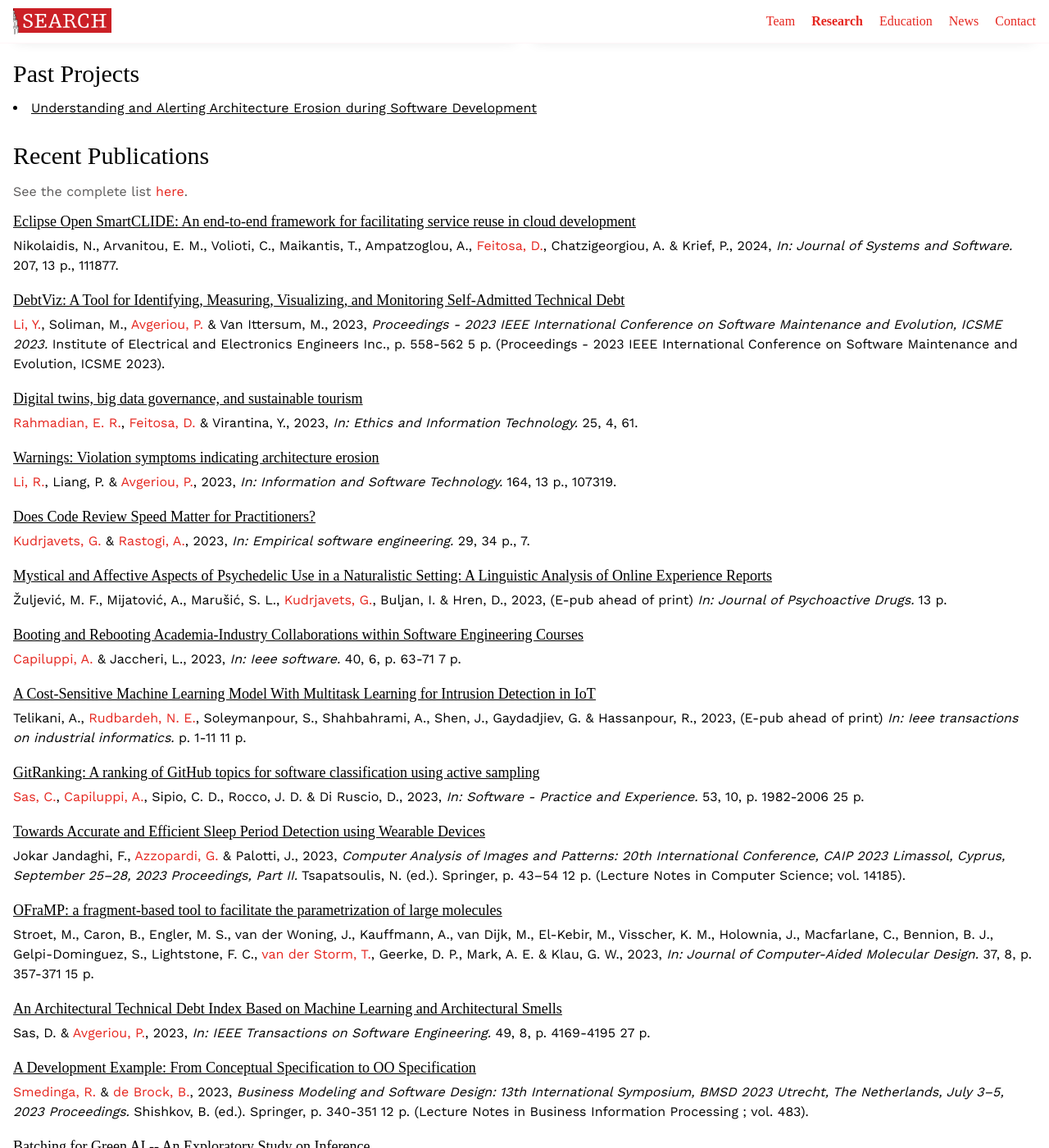
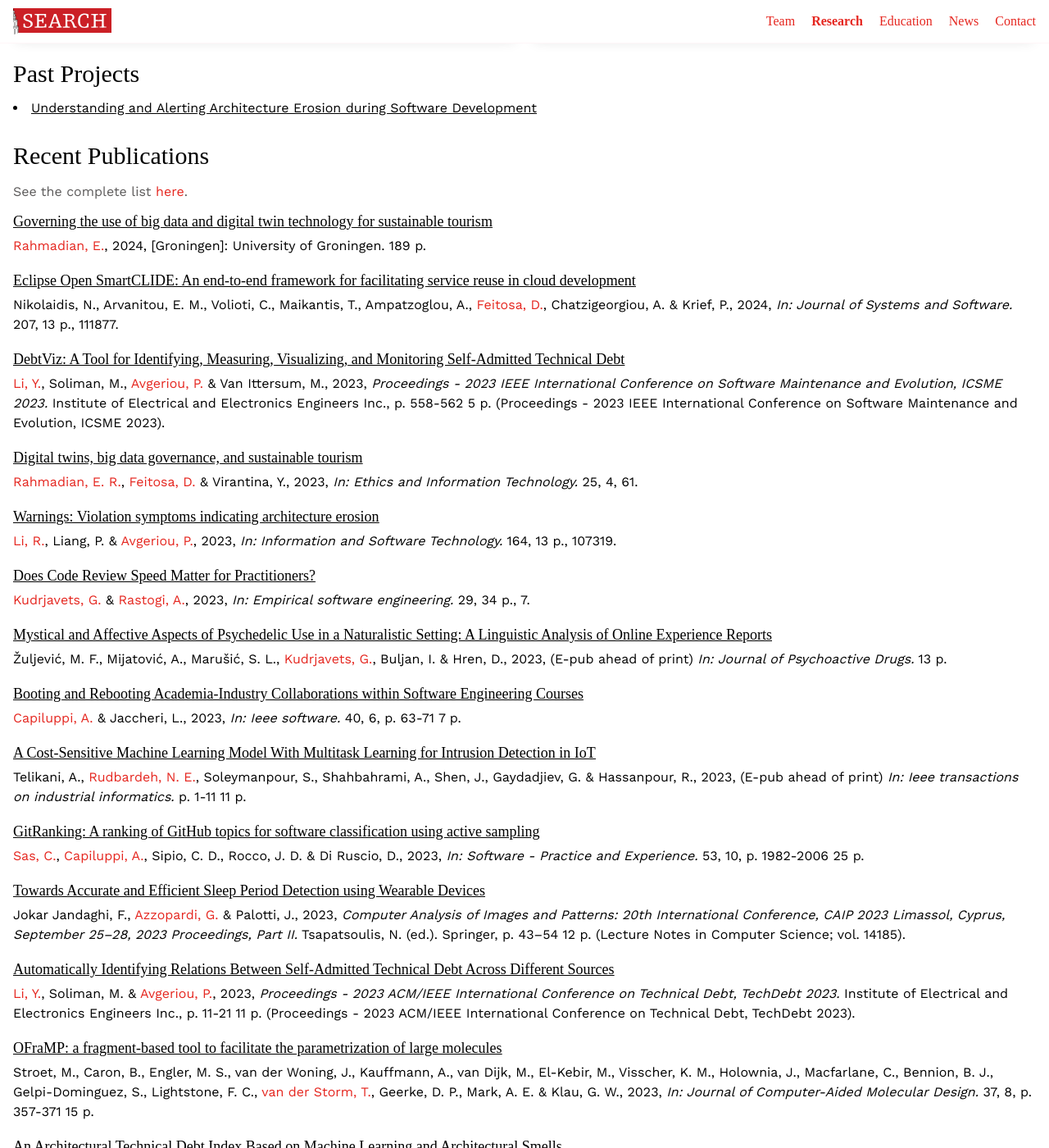
Before and after one commit to search-rug/search-rug.github.io, a Jekyll site: the page built from _pages/research.html, in a window 1280 px wide and 1400 px high, scrolled down 944 px. Shown: the whole window at 82% size. Built offline with Jekyll 4.4.1, drawn with Linux system fonts in a browser that asks for light colours; some web fonts are replaced; some of the changed text lies outside the part shown.

Commit message:
Update contributions

```diff
--- a/_data/publications.json
+++ b/_data/publications.json
@@ -1,4 +1,9 @@
 [
+    {
+        "title": "Governing the use of big data and digital twin technology for sustainable tourism",
+        "url": "https://research.rug.nl/en/publications/governing-the-use-of-big-data-and-digital-twin-technology-for-sus",
+        "description": "<div class=\"rendering rendering_researchoutput  rendering_researchoutput_portal-short rendering_thesis rendering_portal-short rendering_thesis_portal-short\"><h3 class=\"title\"><a rel=\"Thesis\" href=\"https://research.rug.nl/en/publications/governing-the-use-of-big-data-and-digital-twin-technology-for-sus\" class=\"link\"><span>Governing the use of big data and digital twin technology for sustainable tourism</span></a></h3><a rel=\"Person\" href=\"https://research.rug.nl/en/persons/eko-rahmadian-rahmadian\" class=\"link person\"><span>Rahmadian, E.</span></a>, <span class=\"date\">2024</span>, [Groningen]: <span>University of Groningen</span>. <span class=\"numberofpages\">189 p.</span></div>"
+    },
     {
         "title": "Eclipse Open SmartCLIDE: An end-to-end framework for facilitating service reuse in cloud development",
         "url": "https://research.rug.nl/en/publications/eclipse-open-smartclide-an-end-to-end-framework-for-facilitating-",
@@ -48,6 +53,11 @@
         "title": "Towards Accurate and Efficient Sleep Period Detection using Wearable Devices",
         "url": "https://research.rug.nl/en/publications/towards-accurate-and-efficient-sleep-period-detection-using-weara",
         "description": "<div class=\"rendering rendering_researchoutput  rendering_researchoutput_portal-short rendering_contributiontobookanthology rendering_portal-short rendering_contributiontobookanthology_portal-short\"><h3 class=\"title\"><a rel=\"ContributionToBookAnthology\" href=\"https://research.rug.nl/en/publications/towards-accurate-and-efficient-sleep-period-detection-using-weara\" class=\"link\"><span>Towards Accurate and Efficient Sleep Period Detection using Wearable Devices</span></a></h3><span>Jokar Jandaghi, F.</span>, <a rel=\"Person\" href=\"https://research.rug.nl/en/persons/george-azzopardi\" class=\"link person\"><span>Azzopardi, G.</span></a> &amp; <span>Palotti, J.</span>, <span class=\"date\">2023</span>, <em>Computer Analysis of Images and Patterns: 20th International Conference, CAIP 2023 Limassol, Cyprus, September 25\u201328, 2023 Proceedings, Part II.</em> Tsapatsoulis, N. (ed.). <span>Springer</span>, <span class=\"pages\">p. 43\u201354</span> <span class=\"numberofpages\">12 p.</span> (Lecture Notes in Computer Science; vol. 14185).</div>"
+    },
+    {
+        "title": "Automatically Identifying Relations Between Self-Admitted Technical Debt Across Different Sources",
+        "url": "https://research.rug.nl/en/publications/automatically-identifying-relations-between-self-admitted-technic",
+        "description": "<div class=\"rendering rendering_researchoutput  rendering_researchoutput_portal-short rendering_contributiontobookanthology rendering_portal-short rendering_contributiontobookanthology_portal-short\"><h3 class=\"title\"><a rel=\"ContributionToBookAnthology\" href=\"https://research.rug.nl/en/publications/automatically-identifying-relations-between-self-admitted-technic\" class=\"link\"><span>Automatically Identifying Relations Between Self-Admitted Technical Debt Across Different Sources</span></a></h3><a rel=\"Person\" href=\"https://research.rug.nl/en/persons/yikun-li\" class=\"link person\"><span>Li, Y.</span></a>, <span>Soliman, M.</span> &amp; <a rel=\"Person\" href=\"https://research.rug.nl/en/persons/paris-avgeriou\" class=\"link person\"><span>Avgeriou, P.</span></a>, <span class=\"date\">2023</span>, <em>Proceedings - 2023 ACM/IEEE International Conference on Technical Debt, TechDebt 2023.</em> <span>Institute of Electrical and Electronics Engineers Inc.</span>, <span class=\"pages\">p. 11-21</span> <span class=\"numberofpages\">11 p.</span> (Proceedings - 2023 ACM/IEEE International Conference on Technical Debt, TechDebt 2023).</div>"
     },
     {
         "title": "OFraMP: a fragment-based tool to facilitate the parametrization of large molecules",
@@ -130,11 +140,6 @@
         "description": "<div class=\"rendering rendering_researchoutput  rendering_researchoutput_portal-short rendering_contributiontojournal rendering_portal-short rendering_contributiontojournal_portal-short\"><h3 class=\"title\"><a rel=\"ContributionToJournal\" href=\"https://research.rug.nl/en/publications/self-admitted-technical-debt-in-the-embedded-systems-industry-an-\" class=\"link\"><span>Self-Admitted Technical Debt in the Embedded Systems Industry: An Exploratory Case Study</span></a></h3><a rel=\"Person\" href=\"https://research.rug.nl/en/persons/yikun-li\" class=\"link person\"><span>Li, Y.</span></a>, <span>Soliman, M.</span>, <a rel=\"Person\" href=\"https://research.rug.nl/en/persons/paris-avgeriou\" class=\"link person\"><span>Avgeriou, P.</span></a> &amp; <span>Somers, L.</span>, <span class=\"date\">2023</span>, <span class=\"journal\">In: <span>IEEE Transactions on Software Engineering.</span></span> <span class=\"volume\">49</span>, <span class=\"journalnumber\">4</span>, <span class=\"pages\">p. 2545-2565</span> <span class=\"numberofpages\">21 p.</span></div>"
     },
     {
-        "title": "What Warnings Do Engineers Really Fix? The Compiler That Cried Wolf",
-        "url": "https://research.rug.nl/en/publications/what-warnings-do-engineers-really-fix-the-compiler-that-cried-wol",
-        "description": "<div class=\"rendering rendering_researchoutput  rendering_researchoutput_portal-short rendering_contributiontobookanthology rendering_portal-short rendering_contributiontobookanthology_portal-short\"><h3 class=\"title\"><a rel=\"ContributionToBookAnthology\" href=\"https://research.rug.nl/en/publications/what-warnings-do-engineers-really-fix-the-compiler-that-cried-wol\" class=\"link\"><span>What Warnings Do Engineers Really Fix? The Compiler That Cried Wolf</span></a></h3><a rel=\"Person\" href=\"https://research.rug.nl/en/persons/gunnar-kudrjavets\" class=\"link person\"><span>Kudrjavets, G.</span></a>, <span>Kumar, A.</span> &amp; <a rel=\"Person\" href=\"https://research.rug.nl/en/persons/ayushi-rastogi\" class=\"link person\"><span>Rastogi, A.</span></a>, <span class=\"date\">2023</span>, (Submitted) <em>Proceedings of MSR \u201823: Proceedings of the 20th International Conference on Mining Software Repositories (MSR 2023).</em> <span class=\"numberofpages\">2 p.</span></div>"
-    },
-    {
         "title": "Semantics Engineering with Concrete Syntax",
         "url": "https://research.rug.nl/en/publications/semantics-engineering-with-concrete-syntax",
         "description": "<div class=\"rendering rendering_researchoutput  rendering_researchoutput_portal-short rendering_contributiontobookanthology rendering_portal-short rendering_contributiontobookanthology_portal-short\"><h3 class=\"title\"><a rel=\"ContributionToBookAnthology\" href=\"https://research.rug.nl/en/publications/semantics-engineering-with-concrete-syntax\" class=\"link\"><span>Semantics Engineering with Concrete Syntax</span></a></h3><a rel=\"Person\" href=\"https://research.rug.nl/en/persons/tijs-van-der-storm\" class=\"link person\"><span>van der Storm, T.</span></a>, <span class=\"date\">2023</span>, <em>Eelco Visser Commemorative Symposium, EVCS 2023.</em> Lammel, R., Mosses, P. D. &amp; Steimann, F. (eds.). <span>Schloss Dagstuhl- Leibniz-Zentrum fur Informatik GmbH, Dagstuhl Publishing</span>, <span class=\"numberofpages\">11 p.</span> 28. (OpenAccess Series in Informatics; vol. 109).</div>"
@@ -178,10 +183,5 @@
         "title": "From Descriptive to Predictive: Forecasting Emerging Research Areas in Software Traceability Using NLP from Systematic Studies",
         "url": "https://research.rug.nl/en/publications/from-descriptive-to-predictive-forecasting-emerging-research-area",
         "description": "<div class=\"rendering rendering_researchoutput  rendering_researchoutput_portal-short rendering_contributiontobookanthology rendering_portal-short rendering_contributiontobookanthology_portal-short\"><h3 class=\"title\"><a rel=\"ContributionToBookAnthology\" href=\"https://research.rug.nl/en/publications/from-descriptive-to-predictive-forecasting-emerging-research-area\" class=\"link\"><span>From Descriptive to Predictive: Forecasting Emerging Research Areas in Software Traceability Using NLP from Systematic Studies</span></a></h3><a rel=\"Person\" href=\"https://research.rug.nl/en/persons/zaki-bin-mohamad-pauzi\" class=\"link person\"><span>Pauzi, Z.</span></a> &amp; <a rel=\"Person\" href=\"https://research.rug.nl/en/persons/andrea-capiluppi\" class=\"link person\"><span>Capiluppi, A.</span></a>, <span class=\"date\">2023</span>, <em>Proceedings of the 18th International Conference on Evaluation of Novel Approaches to Software Engineering, ENASE 2023.</em> Kaindl, H., Kaindl, H., Kaindl, H., Mannion, M., Maciaszek, L. &amp; Maciaszek, L. (eds.). <span>Science and Technology Publications, Lda</span>, <span class=\"pages\">p. 538-545</span> <span class=\"numberofpages\">8 p.</span> (International Conference on Evaluation of Novel Approaches to Software Engineering, ENASE - Proceedings; vol. 2023-April).</div>"
-    },
-    {
-        "title": "Introduction to the Special Issue on Software-Intensive Autonomous Systems: Methods and applications",
-        "url": "https://research.rug.nl/en/publications/introduction-to-the-special-issue-on-software-intensive-autonomou",
-        "description": "<div class=\"rendering rendering_researchoutput  rendering_researchoutput_portal-short rendering_contributiontojournal rendering_portal-short rendering_contributiontojournal_portal-short\"><h3 class=\"title\"><a rel=\"ContributionToJournal\" href=\"https://research.rug.nl/en/publications/introduction-to-the-special-issue-on-software-intensive-autonomou\" class=\"link\"><span>Introduction to the Special Issue on Software-Intensive Autonomous Systems: Methods and applications</span></a></h3><span>Khabou, N.</span>, <span>Bouassida Rodriguez, I.</span>, <span>Drira, K.</span>, <a rel=\"Person\" href=\"https://research.rug.nl/en/persons/paris-avgeriou\" class=\"link person\"><span>Avgeriou, P.</span></a>, <span>Shepherd, D. C.</span>, <span>Chan, W. K.</span> &amp; <span>Mirandola, R.</span>, <span class=\"date\">2023</span>, <span class=\"journal\">In: <span>Journal of Systems and Software.</span></span> <span class=\"volume\">195</span>, <span class=\"numberofpages\">2 p.</span>, 111511.</div>"
     }
 ]
```
